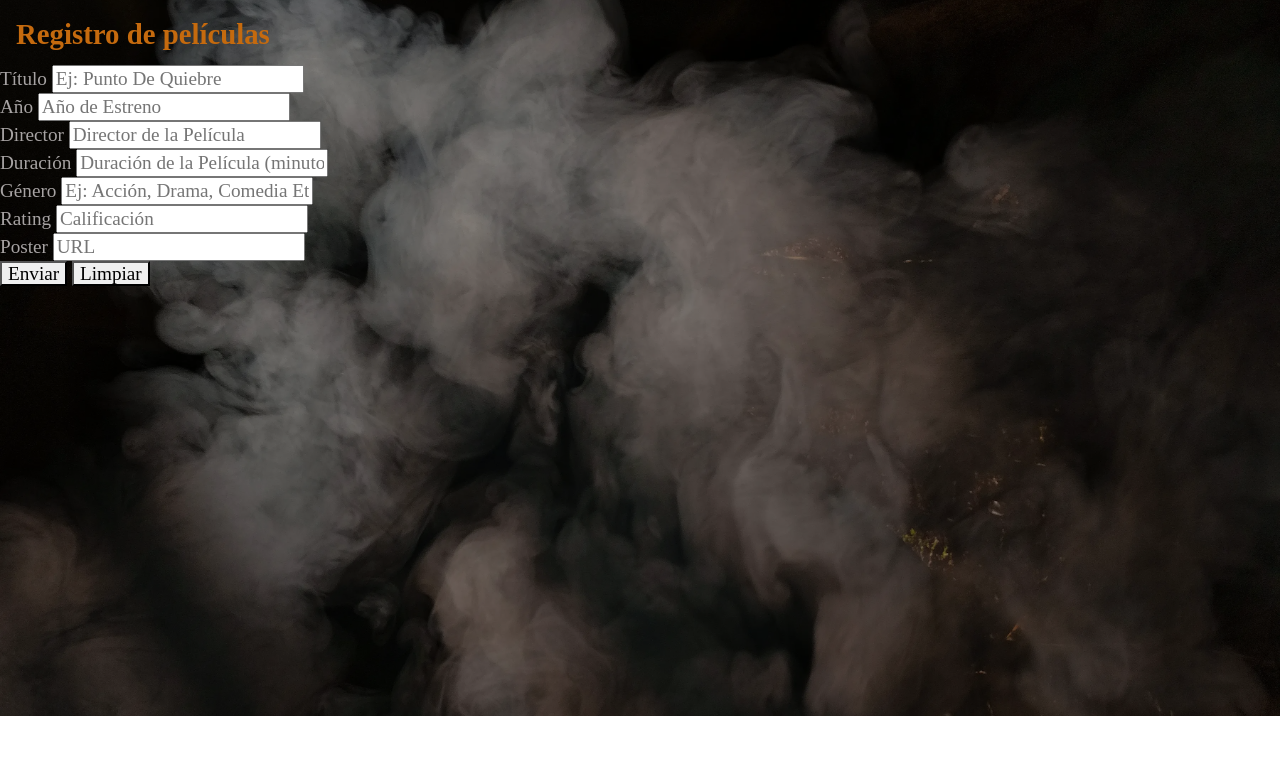
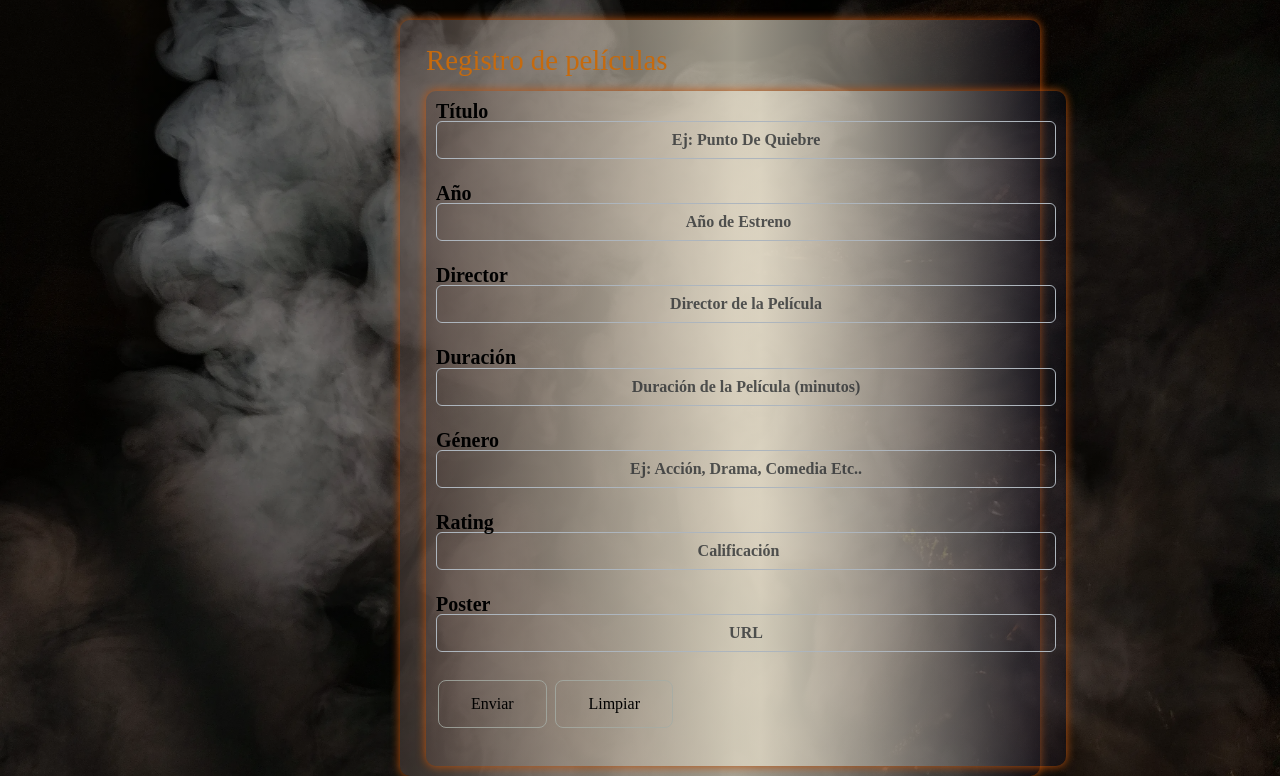
Before and after one commit to Jeison-Lopez/PM2-Jeison-Lopez, a website built with webpack: page front/pages/form.html in a window 1280 px wide. Shown: the part 84-860 px from the top of the page. Before the commit the page ends 800 px from the top, so only its background shows below. Built offline with nearby package versions, Linux system fonts and the light colour scheme; no server answers.

Commit message:
Mongoose II

```diff
--- a/front/pages/form.html
+++ b/front/pages/form.html
@@ -50,86 +50,101 @@
         </ul>
       </nav>
     </header>
-    <div class="form-container">
-      <h2>Registro de películas</h2>
-      <form action="" id="form">
-        <div>
-          <label for="title">Título</label>
+    <div class="div-container">
+      <h2 class="fw-lighter">Registro de películas</h2>
+      <form action="" id="form" class="position-relative form-container">
+        <div class="mb-4">
+          <label for="title" class="fs-5 fw-ligther black">Título</label>
           <input
             type="text"
             name="title"
             id="title"
+            class="form-control border border-dark-subtle text-center fw-ligther border"
             placeholder="Ej: Punto De Quiebre"
             required
           />
         </div>
-        <div>
-          <label for="year">Año</label>
+        <div class="mb-4">
+          <label for="year" class="fs-5 fw-ligther black">Año</label>
           <input
             type="number"
             name="year"
             id="year"
+            class="form-control border border-dark-subtle text-center fw-ligther"
             placeholder="Año de Estreno"
             required
           />
         </div>
-        <div>
-          <label for="director">Director</label>
+        <div class="mb-4">
+          <label for="director" class="fs-5 fw-ligther black">Director</label>
           <input
             type="text"
             name="director"
             id="director"
+            class="form-control border border-dark-subtle text-center fw-ligther"
             placeholder="Director de la Película"
             required
           />
         </div>
-        <div>
-          <label for="duration">Duración</label>
+        <div class="mb-4">
+          <label for="duration" class="fs-5 fw-ligther black">Duración</label>
           <input
             type="text"
             name="duration"
             id="duration"
+            class="form-control border border-dark-subtle text-center fw-ligther"
             placeholder="Duración de la Película (minutos)"
             required
           />
         </div>
-        <div>
-          <label for="genre">Género</label>
+        <div class="mb-4">
+          <label for="genre" class="fs-5 fw-ligther black">Género</label>
           <input
             type="text"
             name="genre"
             id="genre"
+            class="form-control border border-dark-subtle text-center fw-ligther"
             placeholder="Ej: Acción, Drama, Comedia Etc.."
             required
           />
         </div>
-        <div>
-          <label for="rate">Rating</label>
+        <div class="mb-4">
+          <label for="rate" class="fs-5 fw-ligther black">Rating</label>
           <input
             type="number"
             name="rate"
             id="rate"
+            class="form-control border border-dark-subtle text-center fw-ligther"
             placeholder="Calificación"
             required
           />
         </div>
-        <div>
-          <label for="poster">Poster</label>
+        <div class="mb-4">
+          <label for="poster" class="fs-5 fw-ligther black">Poster</label>
           <input
             type="text"
             name="poster"
             id="poster"
+            class="form-control border border-dark-subtle text-center fw-ligther"
             placeholder="URL"
             required
           />
         </div>
-        <div>
-          <button type="submit" id="send">Enviar</button>
-          <button type="button" id="clear">Limpiar</button>
+        <div class="mb-4">
+          <button type="submit" id="send" class="button green">Enviar</button>
+          <button type="button" id="clear" class="button red">Limpiar</button>
         </div>
       </form>
     </div>
     <!-- Scripts -->
     <script src="../scripts/form.js"></script>
+    <!--TAB Edit-->
+    <script src="../scripts/tab.js"></script>
+    <!-- Bootstrap Bundle JS -->
+    <script
+      src="https://cdn.jsdelivr.net/npm/bootstrap@5.3.3/dist/js/bootstrap.bundle.min.js"
+      integrity="sha384-YvpcrYf0tY3lHB60NNkmXc5s9fDVZLESaAA55NDzOxhy9GkcIdslK1eN7N6jIeHz"
+      crossorigin="anonymous"
+    ></script>
   </body>
 </html>
--- a/front/scripts/index.js
+++ b/front/scripts/index.js
@@ -20,16 +20,3 @@ async function obtenerDatosYMostrarTarjetas() {
 
 // Llamada a la función para obtener datos y mostrar tarjetas al cargar la página
 obtenerDatosYMostrarTarjetas();
-
-// Almacena el título actual del documento
-let docTitle = document.title;
-
-// Cambia el título del documento cuando la ventana pierde el foco
-window.addEventListener("blur", () => {
-  document.title = "Por favor, vuelve 😔"; // Mensaje emotivo para el usuario
-});
-
-// Restaura el título del documento cuando la ventana obtiene el foco
-window.addEventListener("focus", () => {
-  document.title = docTitle; // Restaura el título original del documento
-});
--- /dev/null
+++ b/front/scripts/tab.js
@@ -0,0 +1,12 @@
+// Almacena el título actual del documento
+let docTitle = document.title;
+
+// Cambia el título del documento cuando la ventana pierde el foco
+window.addEventListener("blur", () => {
+  document.title = "Por favor, vuelve 😔"; // Mensaje emotivo para el usuario
+});
+
+// Restaura el título del documento cuando la ventana obtiene el foco
+window.addEventListener("focus", () => {
+  document.title = docTitle; // Restaura el título original del documento
+});
--- a/front/styles/styles.css
+++ b/front/styles/styles.css
@@ -144,3 +144,68 @@ a:hover {
 }
 
 /* Formulario */
+
+.div-container {
+  background: linear-gradient(
+    to right,
+    rgba(87, 72, 67, 0.521) 0%,
+    26.12612545490265%,
+    rgba(239, 231, 210, 0.664) 52.2522509098053%,
+    76.12612545490265%,
+    rgba(13, 10, 27, 0.336) 100%
+  );
+  padding: 10px;
+  border-radius: 10px;
+  box-shadow: 0 0 10px rgb(189, 82, 11);
+  width: 50vw;
+  margin-left: 50vh;
+}
+
+.form-container {
+  background: linear-gradient(
+    to right,
+    rgba(87, 72, 67, 0.521) 0%,
+    26.12612545490265%,
+    rgba(239, 231, 210, 0.664) 52.2522509098053%,
+    76.12612545490265%,
+    rgba(13, 10, 27, 0.336) 100%
+  );
+  padding: 10px;
+  border-radius: 10px;
+  box-shadow: 0 0 10px rgb(189, 82, 11);
+  width: 50vw;
+  margin-left: 2vh;
+}
+
+.form-control,
+.form-control:focus,
+.form-control:active {
+  background-color: rgba(189, 82, 11, 0);
+  font-weight: bold;
+}
+.black {
+  color: black;
+  font-weight: bold;
+}
+
+button {
+  background-color: #4caf4f00;
+  color: rgb(0, 0, 0);
+  border: 1px solid #a5aca5ce;
+  padding: 15px 32px;
+  text-align: center;
+  text-decoration: none;
+  display: inline-block;
+  font-size: 16px;
+  margin: 4px 2px;
+  cursor: pointer;
+  border-radius: 8px;
+}
+
+.green:hover {
+  background-color: #28a82e;
+}
+
+.red:hover {
+  background-color: #aa2e2e;
+}
```
Also changed, not shown: front/index.html (+2 -0 lines), front/pages/about.html (+8 -0 lines), front/pages/cine-history.html (+8 -0 lines), front/pages/recommended-websites.html (+8 -0 lines), front/public/bundle.js.
